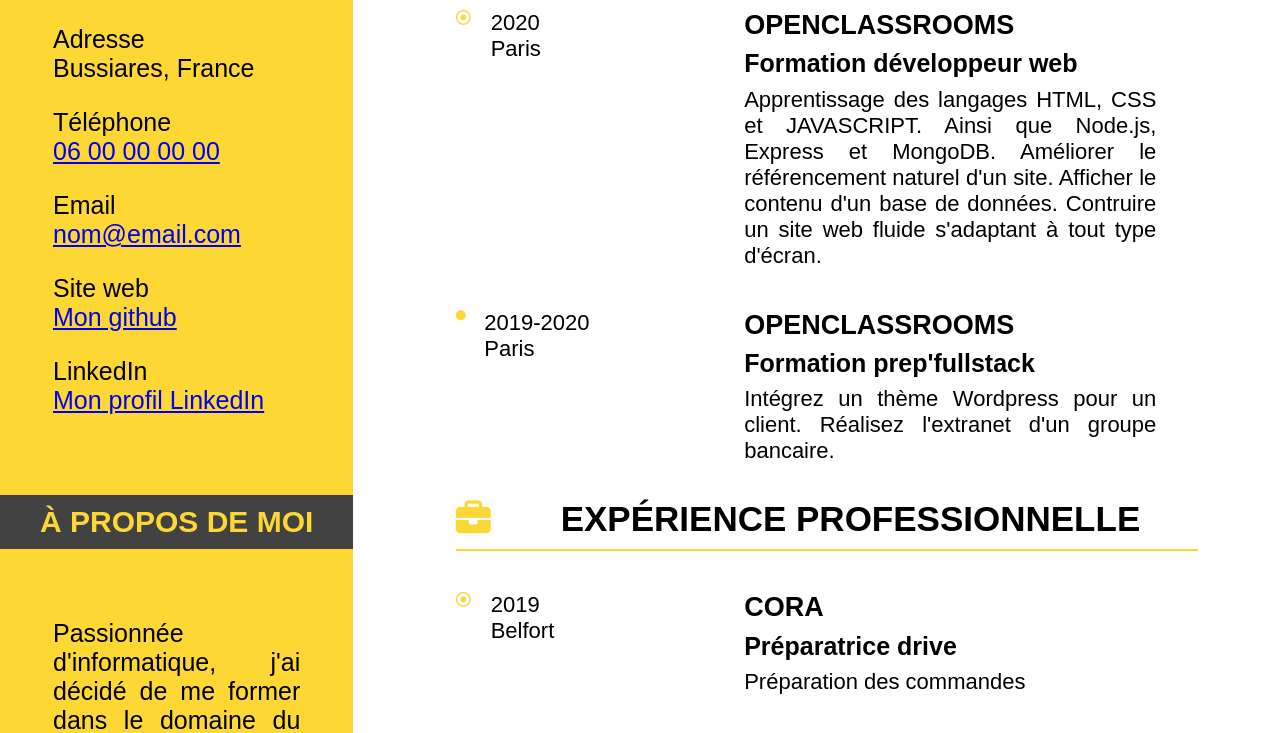
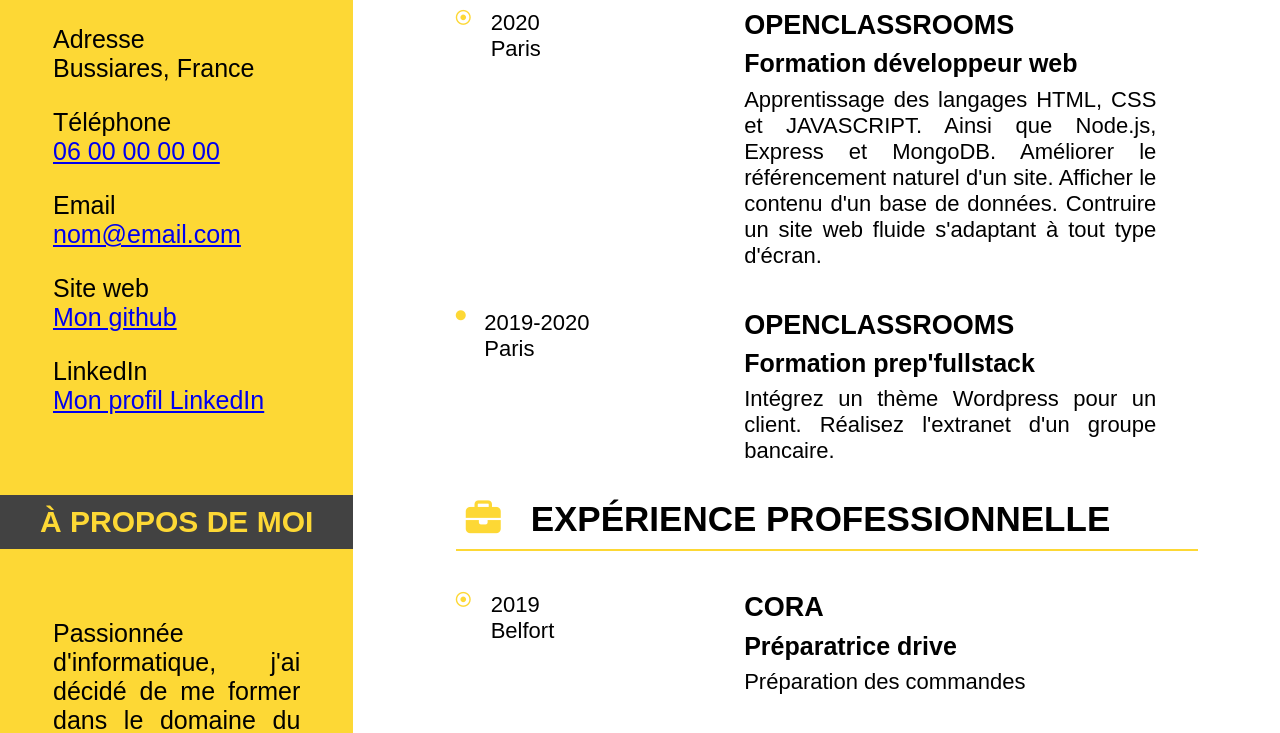
Before and after one commit to Marion-Touin/Projet2-OC-CV, a plain HTML site: page index.html in a window 1280 px wide. Shown: the part 325-1058 px from the top of the page. Drawn offline with Linux system fonts and the light colour scheme.

Commit message:
diminution du margin des titrelefts

```diff
--- a/style.css
+++ b/style.css
@@ -155,6 +155,9 @@ i{
 .cercle{
     font-size: 15px;
     color: #FDD835;
+}
+.icones::before{
+    margin: 10px;
 }
 /*partie recommandation*/
 .recommandation{
```
